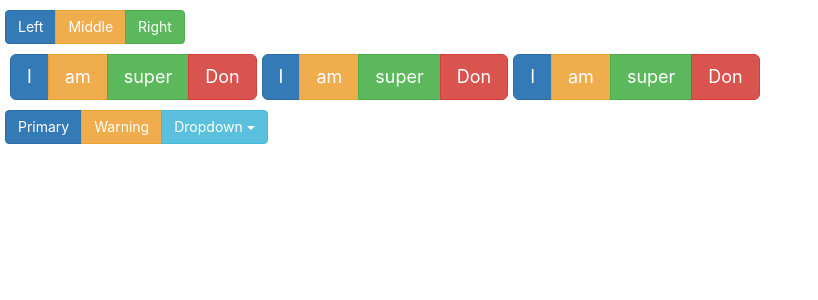
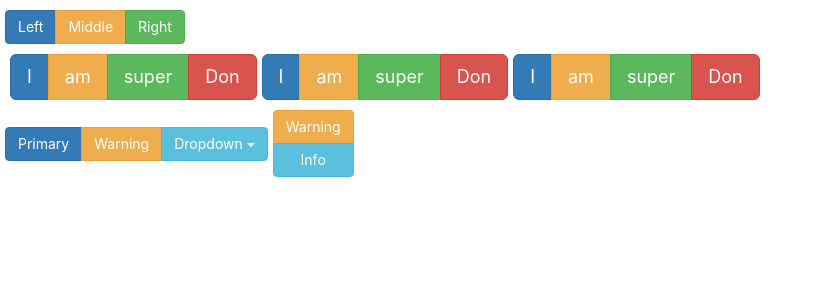
Before and after one commit to kamransid/React-Bootstrap, a React (Create React App) app: page / in a window 1280 px wide. Shown: the top 300 px of the page, without its empty margins (0-818 px from the left). Built offline with nearby package versions, Linux system fonts and the light colour scheme.

Commit message:
I forgot what to commit

```diff
--- a/src/ButtonGroup.jsx
+++ b/src/ButtonGroup.jsx
@@ -19,7 +19,6 @@ class ButtonGroupExample extends React.Component {
         const style = {
             marginTop: '10px',
             marginLeft: '5px',
-
         }
         return (
             <React.Fragment>
@@ -32,7 +31,7 @@ class ButtonGroupExample extends React.Component {
             </ButtonGroup>
 
             <ButtonToolbar style={style}>
-                <ButtonGroup>
+                <ButtonGroup >
                     <Button bsStyle='primary' bsSize='large'>I</Button>
                     <Button bsStyle='warning' bsSize='large'>am</Button>
                     <Button bsStyle='success' bsSize='large'>super</Button>
@@ -63,6 +62,14 @@ class ButtonGroupExample extends React.Component {
                     <MenuItem eventKey='2'>Dropdown Menu</MenuItem>
                 </DropdownButton>
             </ButtonGroup>
+            <ButtonGroup style={style} vertical>
+                <Button bsStyle='warning'>
+                    Warning
+                </Button>
+                <Button bsStyle='info'>
+                    Info
+                </Button>
+            </ButtonGroup>
             </React.Fragment>
 
         )
```
Also changed, not shown: src/Button.jsx (+4 -4 lines), src/Breadcrumbs.jsx (line endings or trailing spaces), src/checkbox-radio.jsx (added).
